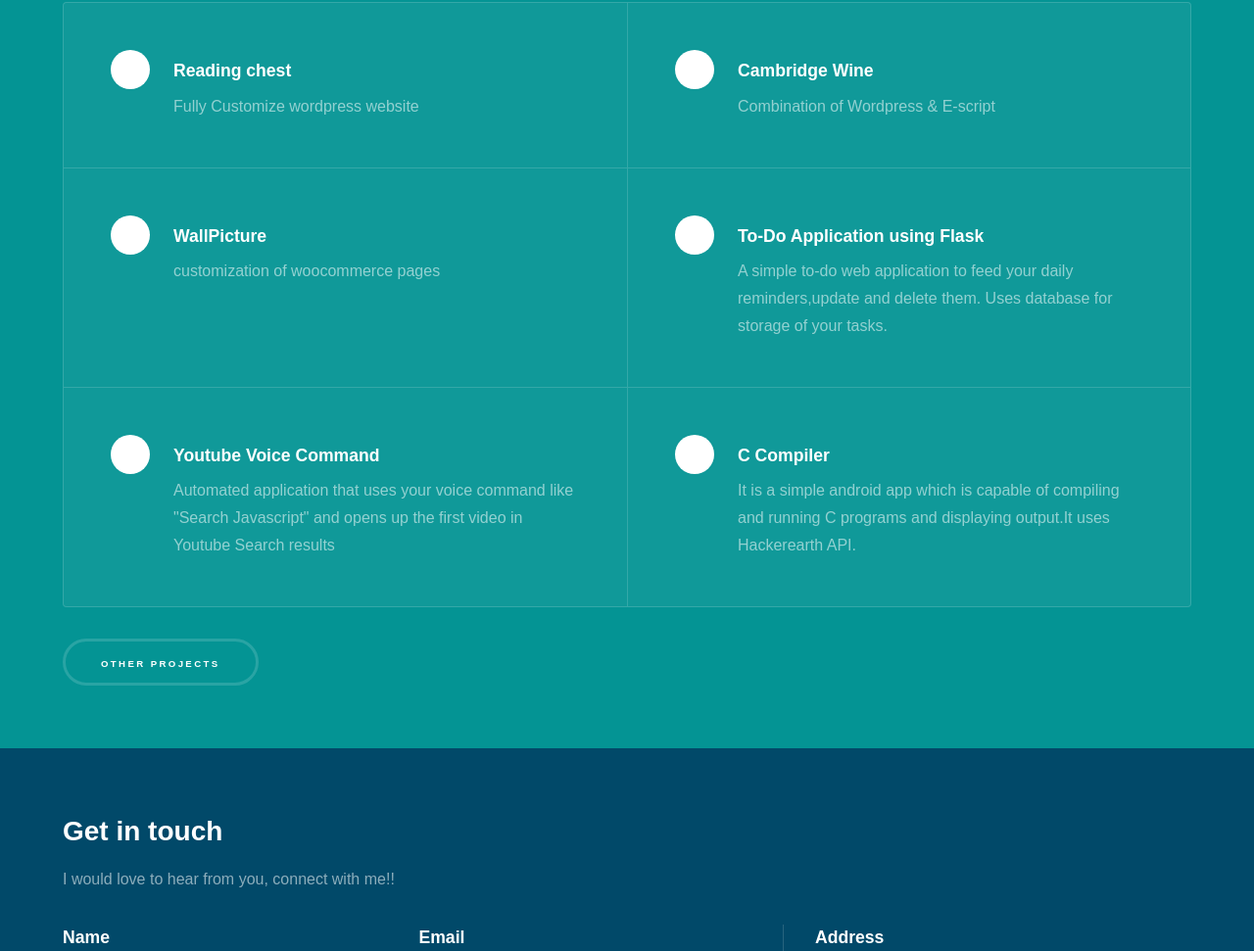
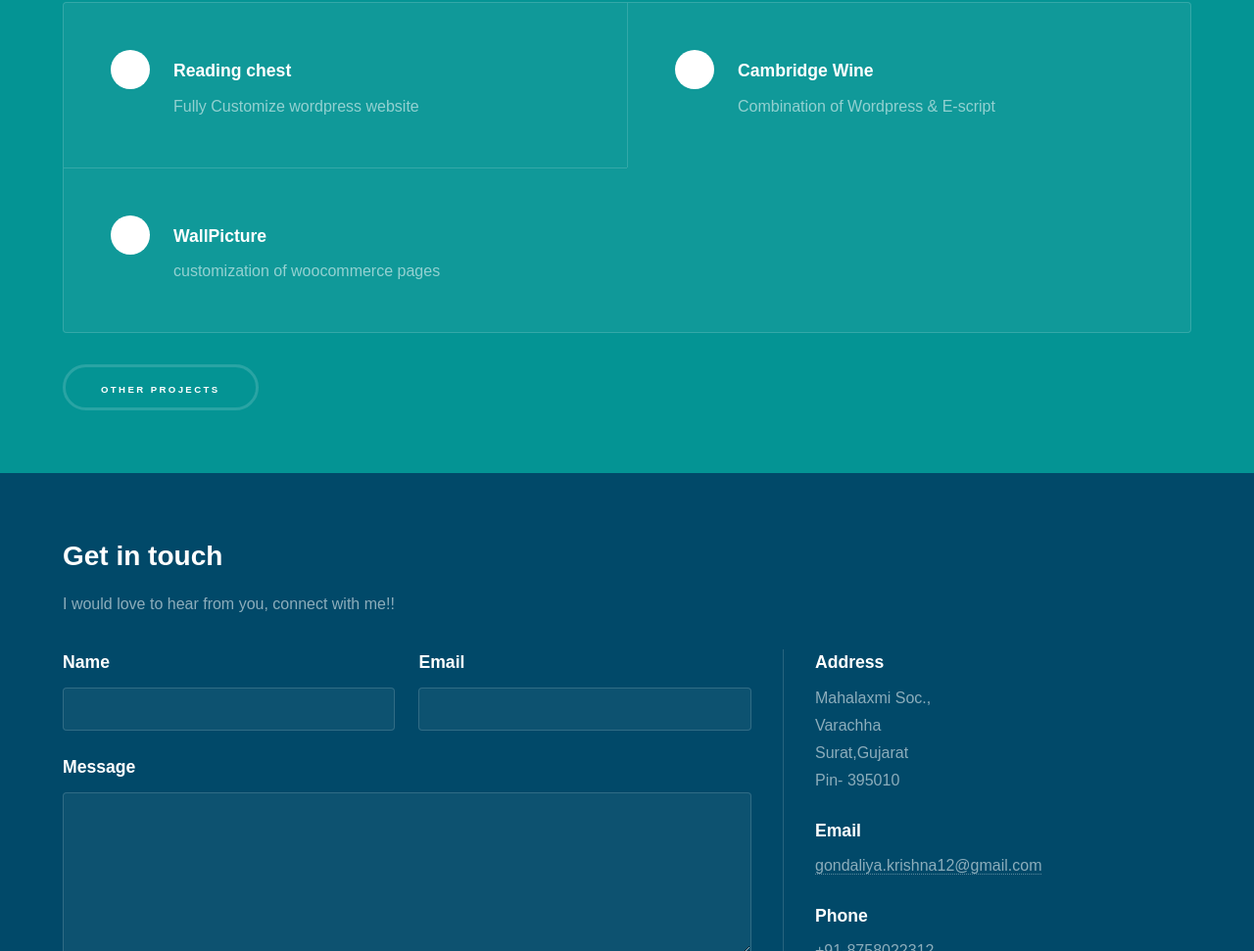
Before and after one commit to KrishnaGondaliya-dev/portfolio, a plain HTML site: page index.html in a window 1280 px wide. Shown: the part 1540-2511 px from the top of the page at 98% size. Drawn offline with Linux system fonts and the light colour scheme; files whose address does not match are found by name.

Commit message:
Update index.html

```diff
--- a/index.html
+++ b/index.html
@@ -91,23 +91,6 @@
 									<a href="http://wallpictureart.flywheelsites.com" target="_blank"><h3>WallPicture</h3></a>
 									<p>customization of woocommerce pages</p>
 								</section>
-
-								<section>
-									<span class="icon solid major fa-code"></span>
-									<a href="https://github.com/NakulLakhotia/To-do-Web-Application-using-Flask" target="_blank"><h3>To-Do Application using Flask</h3></a>
-									<p> A simple to-do web application to feed your daily reminders,update and delete them. Uses database for storage of your tasks.</p>
-								</section>
-								<section>
-									<span class="icon solid major fa-code"></span>
-									<a href="https://github.com/NakulLakhotia/YouTube-Voice-Command" target="_blank"><h3>Youtube Voice Command</h3></a>
-									<p>Automated application that uses your voice command like "Search Javascript" and opens up the first video in Youtube Search results</p>
-								</section>
-
-								<section>
-									<span class="icon solid major fa-code"></span>
-									<a href="https://github.com/NakulLakhotia/Compiler-Design-Project" target="_blank"><h3>C Compiler</h3></a>
-									<p>It is a simple android app which is capable of compiling and running C programs and displaying output.It uses Hackerearth API.</p>
-								</section>
 							</div>
 							<ul class="actions">
 								<li><a href="otherprojects.html" target="_blank" class="button">Other Projects</a></li>
```
